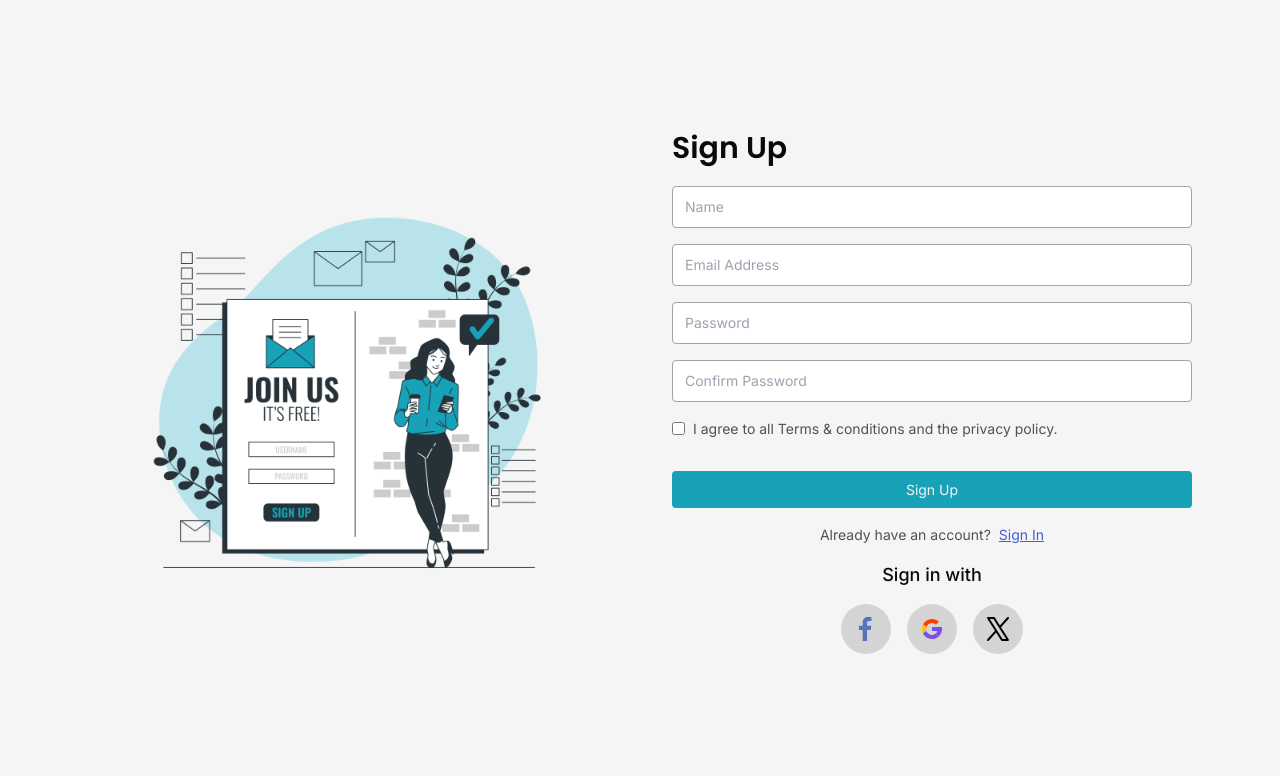
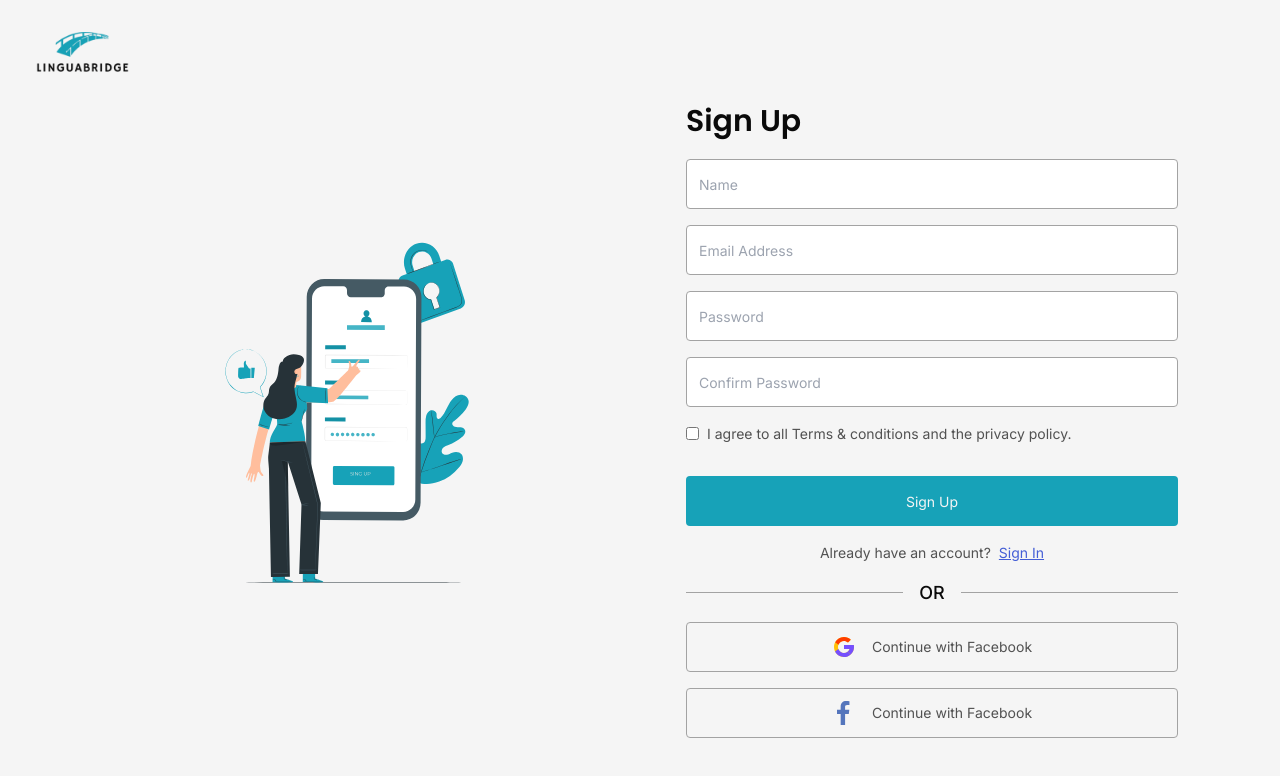
Before and after one commit to Yehtetaung158/mcf10_mcp7_linguabridge, a React (Vite) app: page /singup in a window 1280 px wide. Shown: the top 776 px of the page. Built offline with nearby package versions, Linux system fonts and the light colour scheme; a web font is replaced by a local one.

Commit message:
AuthPages are Update for UpdateDesign

```diff
--- a/src/components/Logo.jsx
+++ b/src/components/Logo.jsx
@@ -1,14 +1,16 @@
 import React from "react";
 
-const Logo = ({ theme }) => {
+const Logo = ({ theme, className = "" }) => {
+  const logoSrc =
+    theme === "dark" ? "src/assets/logo.png" : "src/assets/logo_light.png";
+  const additionalClass = theme === "dark" ? "max-w-[93px]" : "";
+
   return (
-    <>
-      {theme === "dark" ? (
-        <img src="../src/assets/logo.png" alt="logo" />
-      ) : (
-        <img src="src/assets/logo_light.png" alt="logo" />
-      )}
-    </>
+    <img
+      className={`${additionalClass} ${className}`}
+      src={logoSrc}
+      alt="logo"
+    />
   );
 };
 
--- a/src/feature/auth/components/LogInFrom.jsx
+++ b/src/feature/auth/components/LogInFrom.jsx
@@ -1,11 +1,12 @@
-import React from 'react'
-import logingicon from "../../../assets/login_img.png";
+import React from "react";
+import logingicon from "../../../assets/Login-bro1.svg";
 import facebookIcon from "../../../assets/icons/LoginSignUp/Facebook.svg";
 import googleIcon from "../../../assets/icons/LoginSignUp/Google.svg";
 import xicon from "../../../assets/icons/LoginSignUp/X.svg";
 import { Link } from "react-router-dom";
 import InputField from "../../../components/Ui/InputField";
-import { useForm } from 'react-hook-form';
+import { useForm } from "react-hook-form";
+import Logo from "../../../components/Logo";
 
 const LogInFrom = () => {
   const {
@@ -20,8 +21,13 @@ const LogInFrom = () => {
     console.log(data);
   };
   return (
-    <section className="text-gray-400 bg-neutral-50 body-font w-full min-h-screen flex justify-center items-center text-ps_font_size">
-        <div className=" px-5 max-sm:px-0 mx-auto flex flex-wrap items-center justify-between max-w-[1208px] w-full h-auto">
+    <section className="text-gray-400 bg-neutral-50 body-font w-full min-h-screen flex justify-center items-center text-ps_font_size flex-col relative">
+      <div className=" flex justify-start items-center w-full max-w-[1208px] mb-11 absolute top-8 max-[1208px]:ps-5">
+        <Link to="/">
+          <Logo className="max-w-[93px]" theme="dark" />
+        </Link>
+      </div>
+      <div className=" px-5 max-sm:px-0 mx-auto flex flex-wrap items-center justify-between max-w-[1208px] w-full h-auto mt-8">
         <div className=" w-full md:w-1/2 flex justify-center items-center ">
           <img
             className=" object-cover object-center rounded max-sm:hidden w-full h-full lg:max-w-[500px] lg:max-h-[690px] sm:w-[400px] "
@@ -29,12 +35,15 @@ const LogInFrom = () => {
             alt="Sign Up"
           />
         </div>
-          <div className="lg:w-1/2 md:w-1/2 bg-opacity-50 rounded-lg p-8 flex flex-col justify-between md:ml-auto w-full max-h-[690px] mt-10 md:mt-0">
-            <h2 className="text-neutral-900 font-header_font_style font-miniHeader_weight   text-3xl  title-font mb-5">
+        <div className="lg:w-1/2 md:w-1/2 bg-opacity-50 rounded-lg p-8 flex flex-col justify-between md:ml-auto w-full max-h-[690px] mt-10 md:mt-0 ">
+          <h2 className="text-neutral-900 font-header_font_style font-miniHeader_weight   text-3xl  title-font mb-5  w-full max-w-[492px] mx-auto">
             Log in
           </h2>
 
-            <form onSubmit={handleSubmit(onSubmit)} className=' min-w-[363px]'>
+          <form
+            onSubmit={handleSubmit(onSubmit)}
+            className=" w-full max-w-[492px] mx-auto"
+          >
             {/* Full Name Field */}
             <InputField
               type="text"
@@ -44,7 +53,7 @@ const LogInFrom = () => {
               register={register}
               validation={{ required: "Full name is required" }}
               errors={errors}
-                className="w-full  rounded border border-neutral-300 focus:border-primary-color text-base outline-none text-neutral-500 py-1 px-3 leading-8 transition-colors duration-200 ease-in-out text-ps_font_size "
+              className="w-full  rounded border border-neutral-300 focus:border-primary-color text-base outline-none text-neutral-500 py-1 px-3 leading-8 transition-colors duration-200 ease-in-out text-ps_font_size h-[50px] "
             />
 
             <InputField
@@ -61,7 +70,7 @@ const LogInFrom = () => {
                 },
               }}
               errors={errors}
-                className="w-full  rounded border border-neutral-300 focus:border-primary-color text-base outline-none text-neutral-500 py-1 px-3 leading-8 transition-colors duration-200 ease-in-out text-ps_font_size "
+              className="w-full  rounded border border-neutral-300 focus:border-primary-color text-base outline-none text-neutral-500 py-1 px-3 leading-8 transition-colors duration-200 ease-in-out text-ps_font_size h-[50px] "
             />
 
             <div className="relative mb-8 flex w-full items-center justify-start gap-2 ">
@@ -80,64 +89,63 @@ const LogInFrom = () => {
                 Remember me
               </label>
               {errors.checkbox && (
-                  <p className="text-red-500 ">
-                    {errors.checkbox.message}
-                  </p>
+                <p className="text-red-500 ">{errors.checkbox.message}</p>
               )}
             </div>
 
             <button
               type="submit"
-                className="text-neutral-50 bg-primary-color border-0 py-2 px-8 focus:outline-none hover:bg-primary-hover-color rounded  w-full"
+              className="text-neutral-50 bg-primary-color border-0 py-2 px-8 focus:outline-none hover:bg-primary-hover-color rounded  w-full h-[50px]"
             >
               Sign in
             </button>
           </form>
 
-            <div className="relative my-4 flex w-full items-center justify-center gap-2 text-neutral-500">
+          <div className="relative my-4 flex w-full items-center justify-center gap-2 text-neutral-500 mx-auto">
             Not yet an account?{" "}
             <Link to="/singup" className="text-dark-blue underline">
               Create an account
             </Link>
           </div>
 
-            <div className="relative mb-4 flex flex-col items-center justify-center gap-4">
-              <h1 className="text-pl_font_size font-medium text-neutral-900">
-                Sign in with
+          <div className="relative mb-4 flex flex-col items-center justify-center gap-4 w-full max-w-[492px] mx-auto">
+            <div className="flex items-center justify-between w-full">
+              <div className="w-full h-[1px] bg-neutral-300"></div>
+              <h1 className="text-pl_font_size font-medium text-neutral-900 mx-4">
+                OR
               </h1>
-              <div className="flex gap-4 justify-center">
+              <div className="w-full h-[1px] bg-neutral-300"></div>
+            </div>
+            <div className="flex flex-col gap-4 justify-center w-full">
+              <Link
+                to="#"
+                className="w-full  rounded border border-neutral-300 focus:border-primary-color text-base outline-none text-neutral-500 py-1 px-3 leading-8 transition-colors duration-200 ease-in-out text-ps_font_size h-[50px] flex items-center gap-4 justify-center"
+              >
+                <img
+                  className="w-[24px] h-[24px]"
+                  src={googleIcon}
+                  alt="Sign in with Facebook"
+                />
+                <span>Continue with Facebook</span>
+              </Link>
               {/* Facebook Icon */}
-                <div className="bg-neutral-200 w-[50px] h-[50px] rounded-full flex items-center justify-center">
+              <Link
+                to="#"
+                className="w-full  rounded border border-neutral-300 focus:border-primary-color text-base outline-none text-neutral-500 py-1 px-3 leading-8 transition-colors duration-200 ease-in-out text-ps_font_size h-[50px] flex items-center gap-4 justify-center"
+              >
                 <img
                   className="w-[24px] h-[24px]"
                   src={facebookIcon}
                   alt="Sign in with Facebook"
                 />
-                </div>
-
-                {/* Google Icon */}
-                <div className="bg-neutral-200 w-[50px] h-[50px] rounded-full flex items-center justify-center">
-                  <img
-                    className="w-[24px] h-[24px]"
-                    src={googleIcon}
-                    alt="Sign in with Google"
-                  />
-                </div>
-
-                {/* Twitter Icon */}
-                <div className="bg-neutral-200 w-[50px] h-[50px] rounded-full flex items-center justify-center">
-                  <img
-                    className="w-[24px] h-[24px]"
-                    src={xicon}
-                    alt="Sign in with Twitter"
-                  />
-                </div>
+                <span>Continue with Facebook</span>
+              </Link>
             </div>
           </div>
         </div>
       </div>
     </section>
-  )
-}
+  );
+};
 
-export default LogInFrom
+export default LogInFrom;
--- a/src/feature/auth/components/SingUpFrom.jsx
+++ b/src/feature/auth/components/SingUpFrom.jsx
@@ -1,11 +1,12 @@
-import React from 'react'
-import logInIcon from "../../../assets/signup_img.png";
+import React from "react";
+import SignUp1Icon from "../../../assets/SignUp1.svg";
 import facebookIcon from "../../../assets/icons/LoginSignUp/Facebook.svg";
 import googleIcon from "../../../assets/icons/LoginSignUp/Google.svg";
 import xicon from "../../../assets/icons/LoginSignUp/X.svg";
 import { Link } from "react-router-dom";
 import InputField from "../../../components/Ui/InputField";
-import { useForm } from 'react-hook-form';
+import { useForm } from "react-hook-form";
+import Logo from "../../../components/Logo";
 
 const SingUpFrom = () => {
   const {
@@ -20,21 +21,26 @@ const SingUpFrom = () => {
     console.log(data);
   };
   return (
-    <section className="text-gray-400 bg-neutral-50 body-font w-full min-h-screen flex justify-center items-center text-ps_font_size">
-        <div className=" px-5 max-sm:px-0 mx-auto flex flex-wrap items-center justify-between max-w-[1208px] w-full h-auto">
+    <section className="text-gray-400 bg-neutral-50 body-font w-full min-h-screen flex justify-center items-center text-ps_font_size flex-col">
+       <div className=" flex justify-start items-center w-full max-w-[1208px]  absolute top-8 max-[1208px]:ps-5">
+        <Link to="/">
+          <Logo className="max-w-[93px]" theme="dark" />
+        </Link>
+      </div>
+      <div className=" px-5 max-sm:px-0 mx-auto flex flex-wrap items-center justify-between max-w-[1208px] w-full h-auto mt-8">
         <div className=" w-full md:w-1/2 flex justify-center items-center ">
           <img
             className=" object-cover object-center rounded max-sm:hidden w-full h-full lg:max-w-[500px] lg:max-h-[690px] sm:w-[400px] "
-            src={logInIcon}
+            src={SignUp1Icon}
             alt="Sign Up"
           />
         </div>
-          <div className="lg:w-1/2 md:w-1/2 bg-opacity-50 rounded-lg p-8 flex flex-col justify-between md:ml-auto w-full max-h-[690px] mt-10 md:mt-0">
-            <h2 className="text-neutral-900 font-header_font_style font-miniHeader_weight   text-3xl  title-font mb-5">
+        <div className="lg:w-1/2 md:w-1/2 bg-opacity-50 rounded-lg p-8 flex flex-col justify-between md:ml-auto w-full max-h-[690px] mt-10 md:mt-0 ">
+          <h2 className="text-neutral-900 font-header_font_style font-miniHeader_weight   text-3xl  title-font mb-5  w-full max-w-[492px] mx-auto">
             Sign Up
           </h2>
 
-            <form onSubmit={handleSubmit(onSubmit)}>
+          <form onSubmit={handleSubmit(onSubmit)} className=" w-full max-w-[492px] mx-auto">
             {/* Full Name Field */}
             <InputField
               type="text"
@@ -44,7 +50,7 @@ const SingUpFrom = () => {
               register={register}
               validation={{ required: "Full name is required" }}
               errors={errors}
-                className="w-full  rounded border border-neutral-300 focus:border-primary-color text-base outline-none text-neutral-500 py-1 px-3 leading-8 transition-colors duration-200 ease-in-out text-ps_font_size "
+              className="w-full  rounded border border-neutral-300 focus:border-primary-color text-base outline-none text-neutral-500 py-1 px-3 leading-8 transition-colors duration-200 ease-in-out text-ps_font_size h-[50px] "
             />
 
             {/* Email Field */}
@@ -62,7 +68,7 @@ const SingUpFrom = () => {
                 },
               }}
               errors={errors}
-                className="w-full  rounded border border-neutral-300 focus:border-primary-color text-base outline-none text-neutral-500 py-1 px-3 leading-8 transition-colors duration-200 ease-in-out text-ps_font_size "
+              className="w-full  rounded border border-neutral-300 focus:border-primary-color text-base outline-none text-neutral-500 py-1 px-3 leading-8 transition-colors duration-200 ease-in-out text-ps_font_size h-[50px] "
             />
 
             {/* Password Field */}
@@ -80,7 +86,7 @@ const SingUpFrom = () => {
                 },
               }}
               errors={errors}
-                className="w-full  rounded border border-neutral-300 focus:border-primary-color text-base outline-none text-neutral-500 py-1 px-3 leading-8 transition-colors duration-200 ease-in-out text-ps_font_size "
+              className="w-full  rounded border border-neutral-300 focus:border-primary-color text-base outline-none text-neutral-500 py-1 px-3 leading-8 transition-colors duration-200 ease-in-out text-ps_font_size h-[50px] "
             />
 
             {/* Confirm Password Field */}
@@ -96,7 +102,7 @@ const SingUpFrom = () => {
                   value === watch("password") || "Passwords do not match",
               }}
               errors={errors}
-                className="w-full  rounded border border-neutral-300 focus:border-primary-color text-base outline-none text-neutral-500 py-1 px-3 leading-8 transition-colors duration-200 ease-in-out text-ps_font_size "
+              className="w-full  rounded border border-neutral-300 focus:border-primary-color text-base outline-none text-neutral-500 py-1 px-3 leading-8 transition-colors duration-200 ease-in-out text-ps_font_size h-[50px] "
             />
 
             {/* Checkbox for Terms & Conditions */}
@@ -116,15 +122,13 @@ const SingUpFrom = () => {
                 I agree to all Terms & conditions and the privacy policy.
               </label>
               {errors.checkbox && (
-                  <p className="text-red-500 ">
-                    {errors.checkbox.message}
-                  </p>
+                <p className="text-red-500 ">{errors.checkbox.message}</p>
               )}
             </div>
 
             <button
               type="submit"
-                className="text-neutral-50 bg-primary-color border-0 py-2 px-8 focus:outline-none hover:bg-primary-hover-color rounded  w-full"
+              className="text-neutral-50 bg-primary-color border-0 py-2 px-8 focus:outline-none hover:bg-primary-hover-color rounded  w-full h-[50px]"
             >
               Sign Up
             </button>
@@ -137,43 +141,45 @@ const SingUpFrom = () => {
             </Link>
           </div>
 
-            <div className="relative mb-4 flex flex-col items-center justify-center gap-4">
-              <h1 className="text-pl_font_size font-medium text-neutral-900">
-                Sign in with
+          <div className="relative mb-4 flex flex-col items-center justify-center gap-4 w-full max-w-[492px] mx-auto ">
+            <div className="flex items-center justify-between w-full">
+              <div className="w-full h-[1px] bg-neutral-300"></div>
+              <h1 className="text-pl_font_size font-medium text-neutral-900 mx-4">
+                OR
               </h1>
-              <div className="flex gap-4 justify-center">
+              <div className="w-full h-[1px] bg-neutral-300"></div>
+            </div>
+            <div className="flex flex-col gap-4 justify-center w-full mb-8">
+              <Link
+                to="#"
+                className="w-full  rounded border border-neutral-300 focus:border-primary-color text-base outline-none text-neutral-500 py-1 px-3 leading-8 transition-colors duration-200 ease-in-out text-ps_font_size h-[50px] flex items-center gap-4 justify-center"
+              >
+                <img
+                  className="w-[24px] h-[24px]"
+                  src={googleIcon}
+                  alt="Sign in with Facebook"
+                />
+                <span>Continue with Facebook</span>
+              </Link>
               {/* Facebook Icon */}
-                <div className="bg-neutral-200 w-[50px] h-[50px] rounded-full flex items-center justify-center">
+              <Link
+                to="#"
+                className="w-full  rounded border border-neutral-300 focus:border-primary-color text-base outline-none text-neutral-500 py-1 px-3 leading-8 transition-colors duration-200 ease-in-out text-ps_font_size h-[50px] flex items-center gap-4 justify-center"
+              >
                 <img
                   className="w-[24px] h-[24px]"
                   src={facebookIcon}
                   alt="Sign in with Facebook"
                 />
+                <span>Continue with Facebook</span>
+              </Link>
+            </div>
           </div>
 
-                {/* Google Icon */}
-                <div className="bg-neutral-200 w-[50px] h-[50px] rounded-full flex items-center justify-center">
-                  <img
-                    className="w-[24px] h-[24px]"
-                    src={googleIcon}
-                    alt="Sign in with Google"
-                  />
-                </div>
-
-                {/* Twitter Icon */}
-                <div className="bg-neutral-200 w-[50px] h-[50px] rounded-full flex items-center justify-center">
-                  <img
-                    className="w-[24px] h-[24px]"
-                    src={xicon}
-                    alt="Sign in with Twitter"
-                  />
-                </div>
-              </div>
-            </div>
         </div>
       </div>
     </section>
-  )
-}
+  );
+};
 
-export default SingUpFrom
+export default SingUpFrom;
```
Also changed, not shown: src/assets/Login-bro1.svg (added), src/assets/SignUp1.svg (added). Lines whose indentation alone changed are shown as unchanged.
